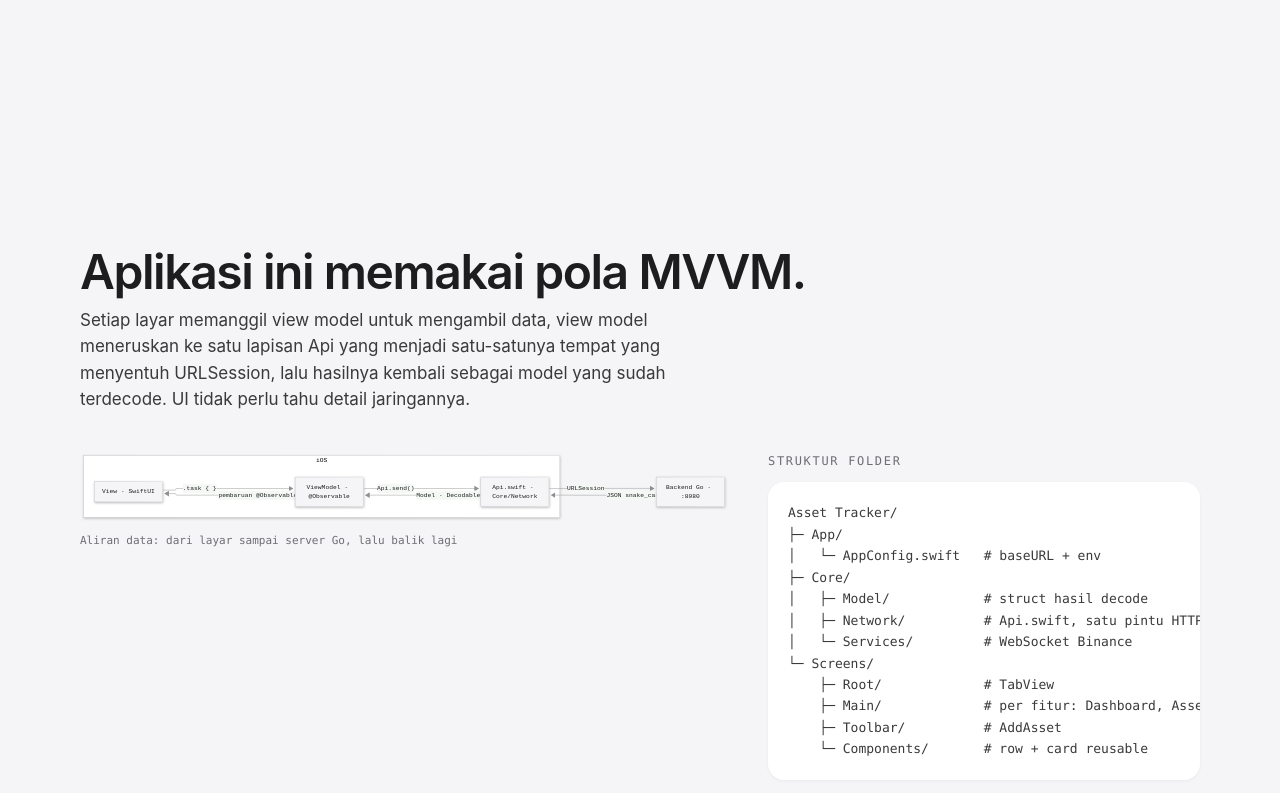
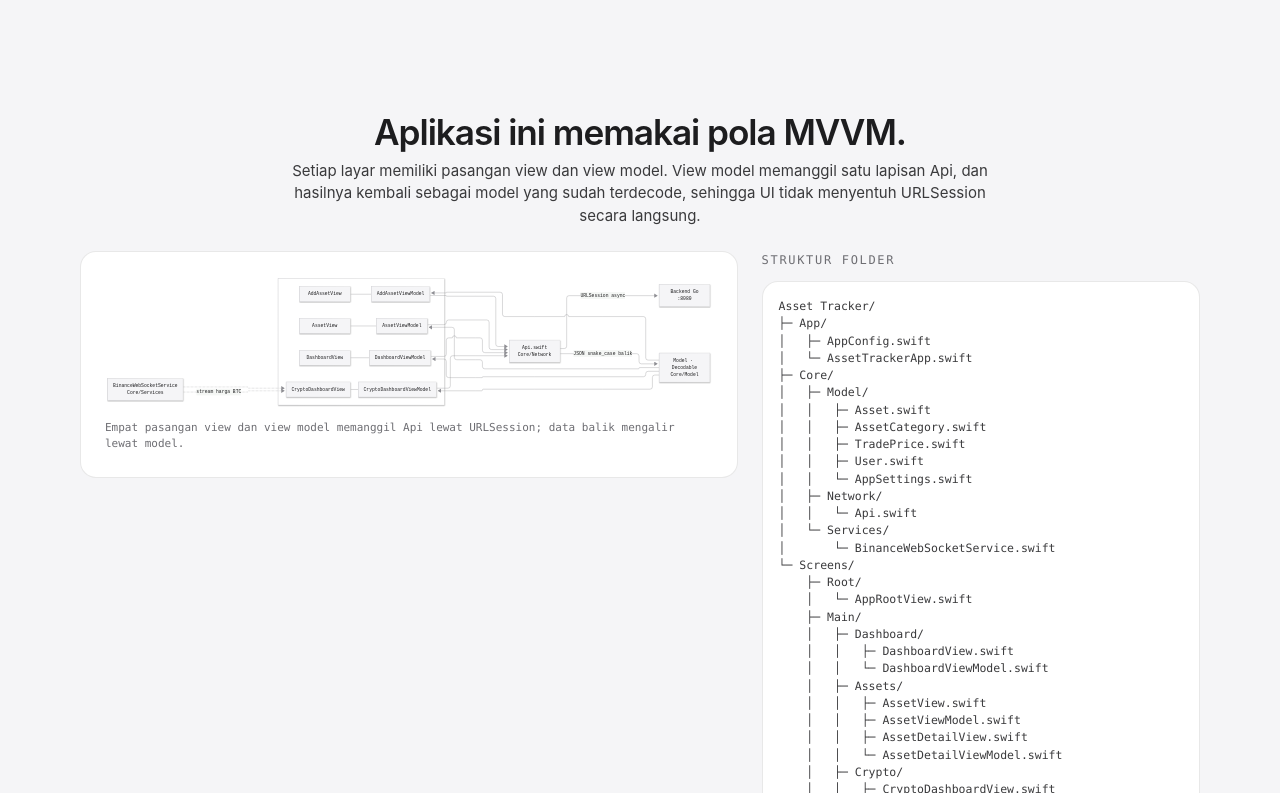
Before and after one commit to akhnafal-aban/akhnafal-aban.github.io, a React (Vite) app: page / in a window 1280 px wide. Shown: the part 3887-4680 px from the top of the page. Built offline with nearby package versions, Linux system fonts and the light colour scheme.

Commit message:
deck: redesign arsitektur slide with accurate 4-pair MVVM flow diagram and full real folder tree from project

```diff
--- a/src/slides/ArsitekturSlide.tsx
+++ b/src/slides/ArsitekturSlide.tsx
@@ -2,28 +2,67 @@ import { motion, useReducedMotion } from 'motion/react'
 import { Slide } from '../components/Slide'
 import { Mermaid } from '../components/Mermaid'
 
-const chart = `flowchart LR
-  subgraph iOS
-    V["View · SwiftUI"] -->|".task { }"| VM["ViewModel · @Observable"]
-    VM -->|"Api.send()"| A["Api.swift · Core/Network"]
+const flow = `flowchart LR
+  subgraph Screen[" "]
+    direction TB
+    V1["DashboardView"] --- VM1["DashboardViewModel"]
+    V2["AssetView"] --- VM2["AssetViewModel"]
+    V3["AddAssetView"] --- VM3["AddAssetViewModel"]
+    V4["CryptoDashboardView"] --- VM4["CryptoDashboardViewModel"]
   end
-  A -->|"URLSession"| BE["Backend Go · :8080"]
-  BE -->|"JSON snake_case"| A
-  A -->|"Model · Decodable"| VM
-  VM -->|"pembaruan @Observable"| V`
+
+  VM1 --> A
+  VM2 --> A
+  VM3 --> A
+  VM4 --> A
+
+  A["Api.swift<br/>Core/Network"] -->|"URLSession async"| Srv["Backend Go<br/>:8080"]
+  A -->|"JSON snake_case balik"| M["Model · Decodable<br/>Core/Model"]
+  M --> VM1
+  M --> VM2
+  M --> VM3
+  M --> VM4
+  W["BinanceWebSocketService<br/>Core/Services"] -.-> V4
+  W -.->|"stream harga BTC"| V4`
 
 const tree = `Asset Tracker/
 ├─ App/
-│   └─ AppConfig.swift   # baseURL + env
+│   ├─ AppConfig.swift
+│   └─ AssetTrackerApp.swift
 ├─ Core/
-│   ├─ Model/            # struct hasil decode
-│   ├─ Network/          # Api.swift, satu pintu HTTP
-│   └─ Services/         # WebSocket Binance
+│   ├─ Model/
+│   │   ├─ Asset.swift
+│   │   ├─ AssetCategory.swift
+│   │   ├─ TradePrice.swift
+│   │   ├─ User.swift
+│   │   └─ AppSettings.swift
+│   ├─ Network/
+│   │   └─ Api.swift
+│   └─ Services/
+│       └─ BinanceWebSocketService.swift
 └─ Screens/
-    ├─ Root/             # TabView
-    ├─ Main/             # per fitur: Dashboard, Assets…
-    ├─ Toolbar/          # AddAsset
-    └─ Components/       # row + card reusable`
+    ├─ Root/
+    │   └─ AppRootView.swift
+    ├─ Main/
+    │   ├─ Dashboard/
+    │   │   ├─ DashboardView.swift
+    │   │   └─ DashboardViewModel.swift
+    │   ├─ Assets/
+    │   │   ├─ AssetView.swift
+    │   │   ├─ AssetViewModel.swift
+    │   │   ├─ AssetDetailView.swift
+    │   │   └─ AssetDetailViewModel.swift
+    │   ├─ Crypto/
+    │   │   ├─ CryptoDashboardView.swift
+    │   │   └─ CryptoDashboardViewModel.swift
+    │   └─ Settings/
+    │       └─ SettingsView.swift
+    ├─ Toolbar/
+    │   ├─ AddAssetView.swift
+    │   └─ AddAssetViewModel.swift
+    └─ Components/
+        ├─ AssetRowView.swift
+        └─ StatCardView.swift`
 
 export function ArsitekturSlide({ id }: { id?: string }) {
   const reduce = useReducedMotion()
@@ -34,28 +73,37 @@ export function ArsitekturSlide({ id }: { id?: string }) {
 
   return (
     <Slide id={id}>
-      <h2 className="m-0 mb-2 text-[clamp(1.9rem,4vw,3rem)] font-semibold leading-[1.1] tracking-[-0.03em]">
+      <h2 className="m-0 mb-2 text-center text-[clamp(1.5rem,3vw,2.2rem)] font-semibold leading-[1.1] tracking-[-0.03em]">
         Aplikasi ini memakai pola MVVM.
       </h2>
-      <p className="m-0 mb-10 max-w-[40rem] text-[15px] leading-[1.55] text-ink-2 md:text-[17px]">
-        Setiap layar memanggil view model untuk mengambil data, view model meneruskan ke satu lapisan
-        Api yang menjadi satu-satunya tempat yang menyentuh URLSession, lalu hasilnya kembali sebagai
-        model yang sudah terdecode. UI tidak perlu tahu detail jaringannya.
+      <p className="m-0 mb-6 mx-auto max-w-[44rem] text-center text-[14px] leading-[1.5] text-ink-2 md:text-[15px]">
+        Setiap layar memiliki pasangan view dan view model. View model memanggil satu lapisan Api, dan hasilnya kembali sebagai model yang sudah terdecode, sehingga UI tidak menyentuh URLSession secara langsung.
       </p>
 
-      <div className="grid grid-cols-1 gap-10 lg:grid-cols-[minmax(0,3fr)_minmax(0,2fr)]">
-        <motion.div variants={reveal} initial="hidden" whileInView="visible" viewport={{ once: true, amount: 0.4 }}>
-          <Mermaid chart={chart} caption="Aliran data: dari layar sampai server Go, lalu balik lagi" />
+      <div className="grid grid-cols-1 gap-6 lg:grid-cols-[minmax(0,3fr)_minmax(0,2fr)] lg:items-start">
+        <motion.div
+          variants={reveal}
+          initial="hidden"
+          whileInView="visible"
+          viewport={{ once: true, amount: 0.3 }}
+          className="rounded-2xl border border-ink/10 bg-panel p-4 md:p-6"
+        >
+          <Mermaid chart={flow} />
+          <p className="m-0 mt-3 font-mono text-[11px] text-ink-3">
+            Empat pasangan view dan view model memanggil Api lewat URLSession; data balik mengalir lewat model.
+          </p>
         </motion.div>
 
         <motion.div
           variants={reveal}
           initial="hidden"
           whileInView="visible"
-          viewport={{ once: true, amount: 0.4 }}
+          viewport={{ once: true, amount: 0.3 }}
         >
-          <p className="m-0 mb-3 font-mono text-[12px] uppercase tracking-[0.14em] text-ink-3">Struktur folder</p>
-          <pre className="m-0 overflow-x-auto rounded-2xl bg-panel p-5 font-mono text-[13px] leading-[1.65] text-ink-2 shadow-[0_1px_3px_rgba(29,29,31,0.06)]">
+          <p className="m-0 mb-3 font-mono text-[12px] uppercase tracking-[0.14em] text-ink-3">
+            Struktur folder
+          </p>
+          <pre className="m-0 overflow-x-auto rounded-2xl border border-ink/10 bg-panel p-4 font-mono text-[11px] leading-[1.5] text-ink-2 md:text-[11.5px]">
             {tree}
           </pre>
         </motion.div>
```
